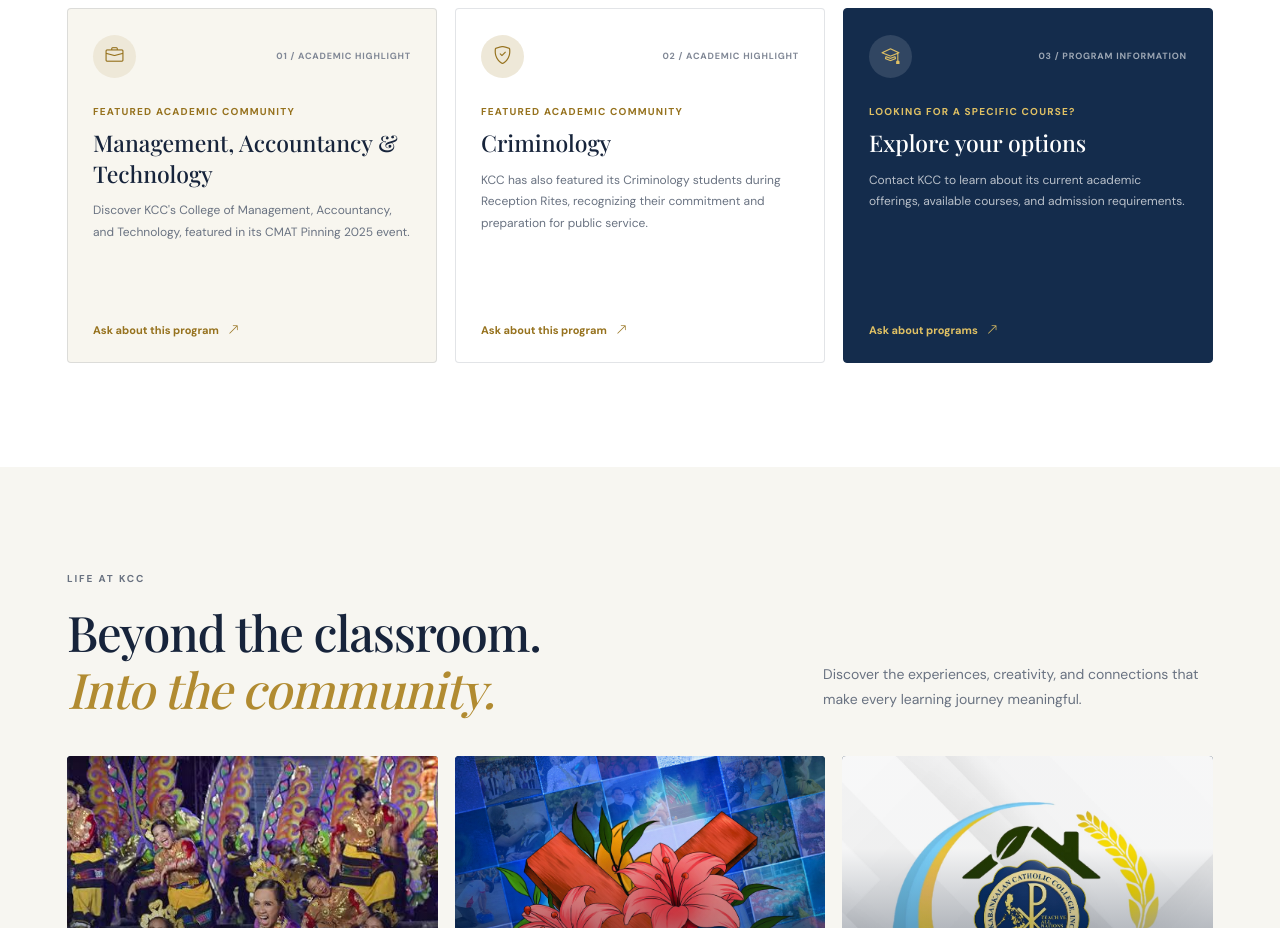
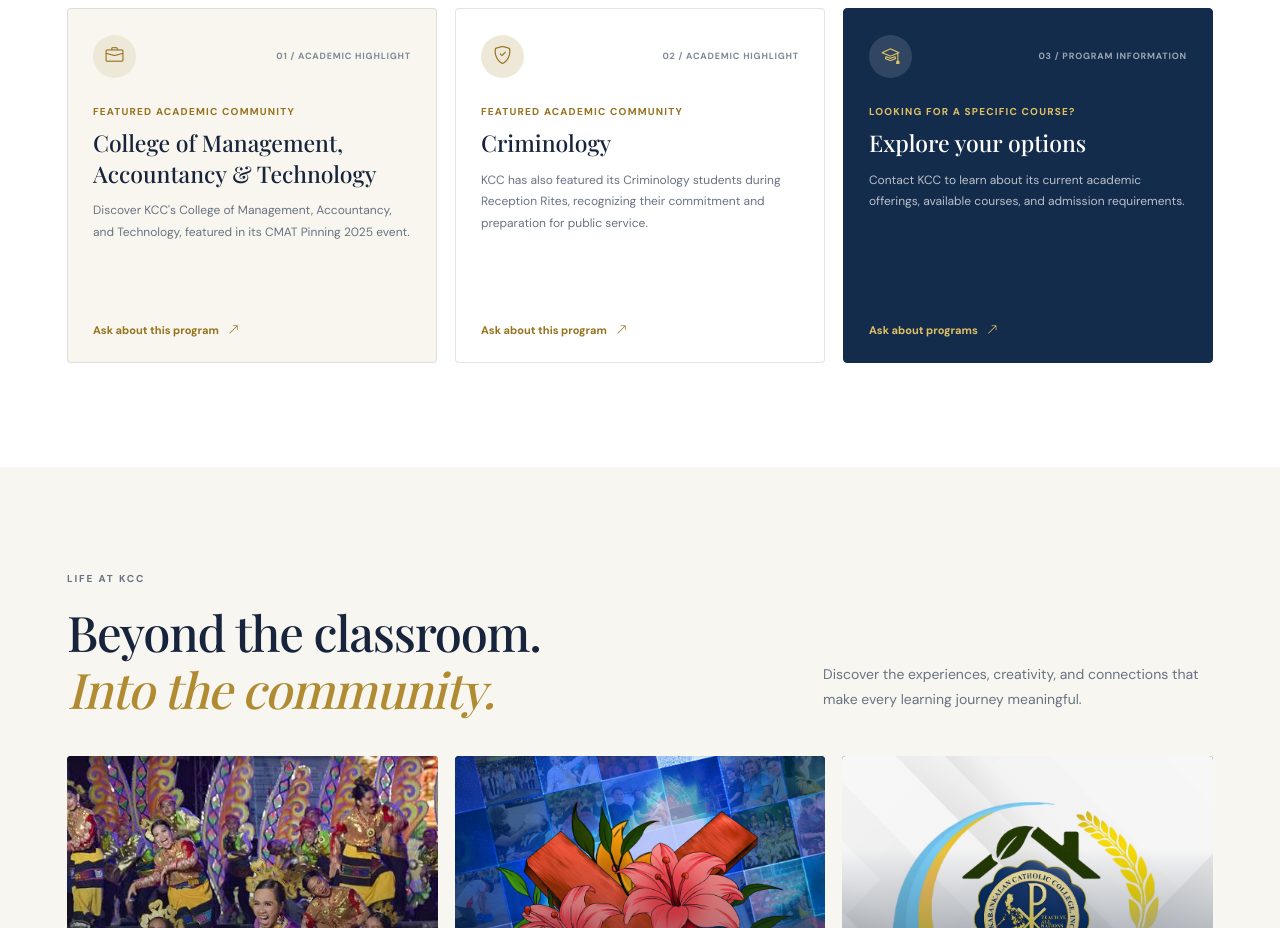
Before and after one commit to markylouiseg-ai/Gonzales-Project-2, a plain HTML site: page index.html in a window 1280 px wide. Shown: the part 3000-3928 px from the top of the page. Drawn offline with nearby package versions, Linux system fonts and the light colour scheme.

Commit message:
This commit Change the Courses

```diff
--- a/index.html
+++ b/index.html
@@ -152,7 +152,7 @@
           <article class="program-card program-card-featured" data-aos="fade-up">
             <div class="program-card-top"><span class="program-icon"><i class="bi bi-briefcase" aria-hidden="true"></i></span><span class="program-index">01 / ACADEMIC HIGHLIGHT</span></div>
             <p class="program-label">Featured academic community</p>
-            <h3>Management, Accountancy &amp; Technology</h3>
+            <h3>College of Management, Accountancy &amp; Technology</h3>
             <p>Discover KCC's College of Management, Accountancy, and Technology, featured in its CMAT Pinning 2025 event.</p>
             <a href="#contact" aria-label="Ask about Management, Accountancy and Technology">Ask about this program <i class="bi bi-arrow-up-right" aria-hidden="true"></i></a>
           </article>
```
